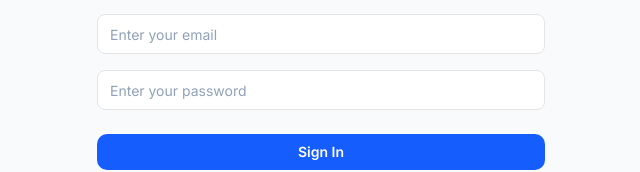
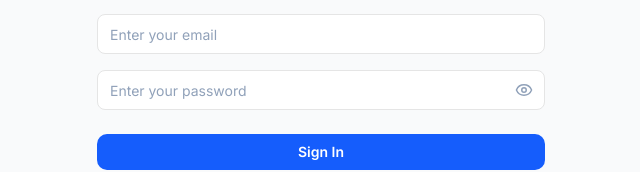
Before and after one commit to nsgarcia11/Bathroom-renovation-Calculator, a Next.js app: page / in a window 1280 px wide. Shown: the part 330-502 px from the top of the page, without its empty margins (319-959 px from the left). Built offline with nearby package versions, Linux system fonts and the light colour scheme; no server answers.

Commit message:
Add password visibility toggle to all password inputs

```diff
--- a/src/app/auth/reset-password/page.tsx
+++ b/src/app/auth/reset-password/page.tsx
@@ -5,7 +5,7 @@ import { useRouter } from 'next/navigation';
 import { useAuth } from '@/contexts/AuthContext';
 import { AuthProvider } from '@/contexts/AuthContext';
 import { Button } from '@/components/ui/button';
-import { Input } from '@/components/ui/input';
+import { PasswordInput } from '@/components/ui/password-input';
 import { Alert, AlertDescription } from '@/components/ui/alert';
 
 function ResetPasswordForm() {
@@ -60,14 +60,12 @@ function ResetPasswordForm() {
 
         <form className='mt-8 space-y-6' onSubmit={handleSubmit}>
           <div className='space-y-4'>
-            <Input
-              type='password'
+            <PasswordInput
               placeholder='New password'
               value={password}
               onChange={(e) => setPassword(e.target.value)}
             />
-            <Input
-              type='password'
+            <PasswordInput
               placeholder='Confirm new password'
               value={confirmPassword}
               onChange={(e) => setConfirmPassword(e.target.value)}
--- a/src/components/auth/LoginForm.tsx
+++ b/src/components/auth/LoginForm.tsx
@@ -7,6 +7,7 @@ import { z } from 'zod';
 import { useAuth } from '@/contexts/AuthContext';
 import { Button } from '@/components/ui/button';
 import { Input } from '@/components/ui/input';
+import { PasswordInput } from '@/components/ui/password-input';
 import { Alert, AlertDescription } from '@/components/ui/alert';
 
 const authSchema = z
@@ -277,9 +278,8 @@ export function LoginForm() {
             </div>
 
             <div>
-              <Input
+              <PasswordInput
                 {...register('password')}
-                type='password'
                 placeholder='Enter your password'
                 className={errors.password ? 'border-red-500' : ''}
               />
@@ -292,9 +292,8 @@ export function LoginForm() {
 
             {isSignUp && (
               <div>
-                <Input
+                <PasswordInput
                   {...register('confirmPassword')}
-                  type='password'
                   placeholder='Confirm your password'
                   className={errors.confirmPassword ? 'border-red-500' : ''}
                 />
--- /dev/null
+++ b/src/components/ui/password-input.tsx
@@ -0,0 +1,62 @@
+import React, { useState } from 'react';
+import { Eye, EyeOff } from 'lucide-react';
+
+interface PasswordInputProps {
+  id?: string;
+  name?: string;
+  label?: string;
+  value?: string;
+  onChange?: (e: React.ChangeEvent<HTMLInputElement>) => void;
+  placeholder?: string;
+  className?: string;
+  onBlur?: (e: React.FocusEvent<HTMLInputElement>) => void;
+  ref?: React.Ref<HTMLInputElement>;
+}
+
+export const PasswordInput: React.FC<PasswordInputProps> = ({
+  id,
+  name,
+  label,
+  value,
+  onChange,
+  onBlur,
+  ref,
+  placeholder,
+  className = '',
+}) => {
+  const [visible, setVisible] = useState(false);
+
+  return (
+    <div className='w-full'>
+      {label && (
+        <label
+          htmlFor={id}
+          className='block text-lg sm:text-sm font-medium text-slate-600 mb-1'
+        >
+          {label}
+        </label>
+      )}
+      <div className='relative'>
+        <input
+          type={visible ? 'text' : 'password'}
+          id={id}
+          name={name || id}
+          value={value}
+          onChange={onChange}
+          onBlur={onBlur}
+          ref={ref}
+          placeholder={placeholder}
+          className={`w-full h-12 sm:h-10 text-lg sm:text-sm border rounded-md px-3 py-2 pr-10 text-slate-800 bg-white focus:outline-none focus:ring-2 focus:ring-blue-500 placeholder-slate-400 ${className}`}
+        />
+        <button
+          type='button'
+          onClick={() => setVisible(!visible)}
+          className='absolute right-3 top-1/2 -translate-y-1/2 text-slate-400 hover:text-slate-600'
+          tabIndex={-1}
+        >
+          {visible ? <EyeOff size={18} /> : <Eye size={18} />}
+        </button>
+      </div>
+    </div>
+  );
+};
```
